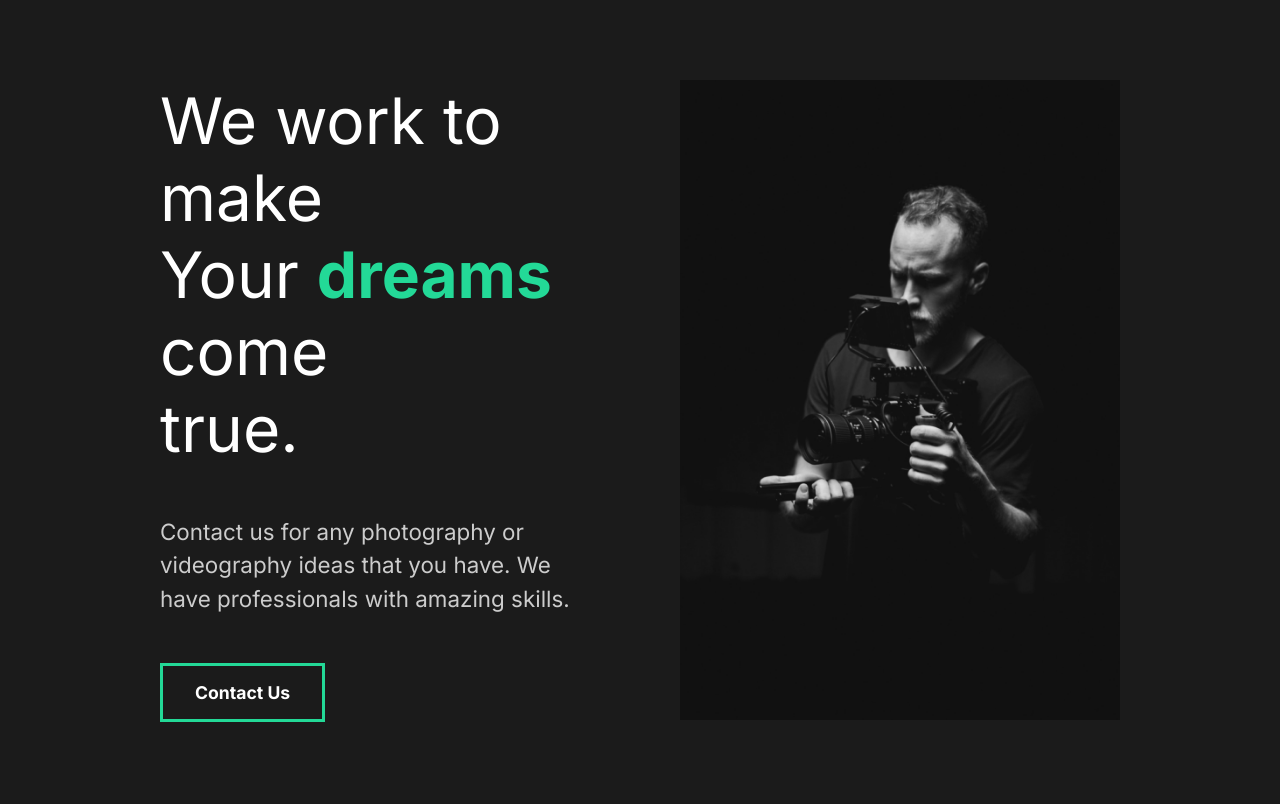
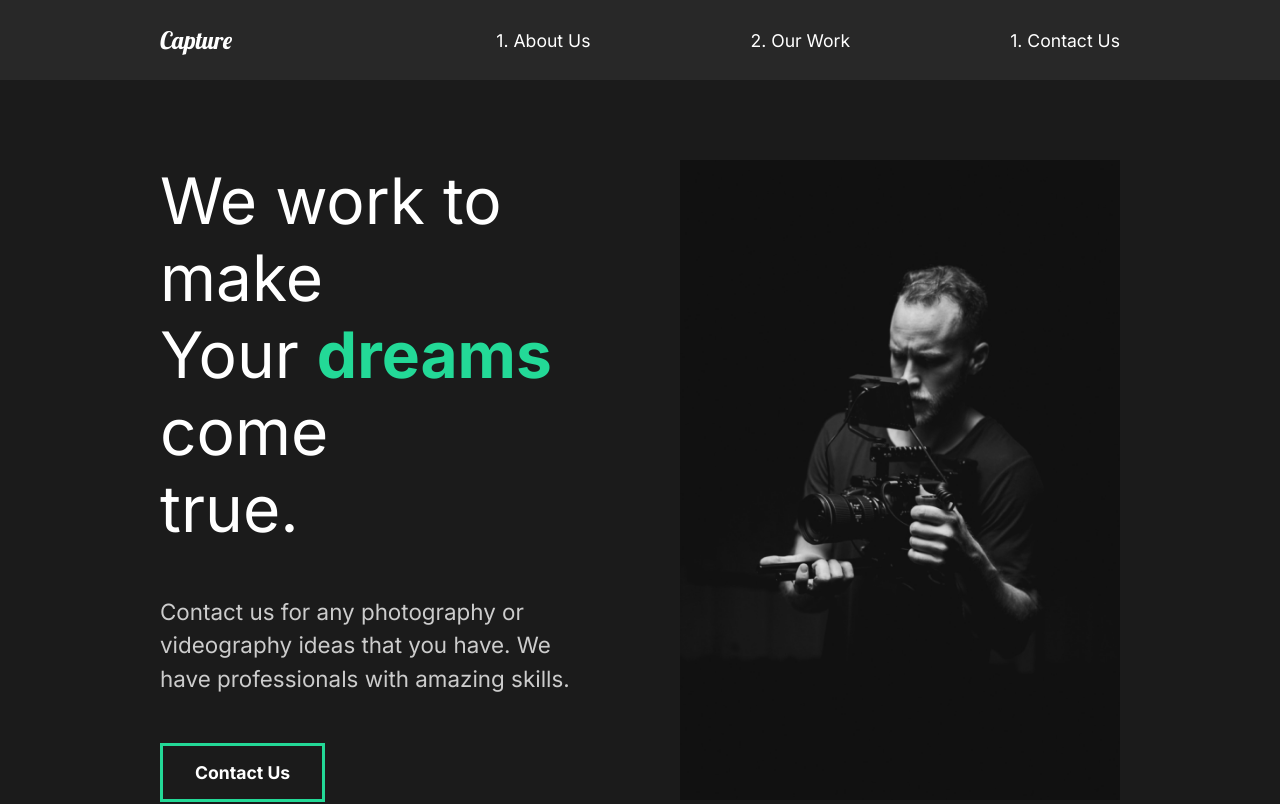
Before and after one commit to shayan-ameen-dev/capture, a React (Create React App) app: page / in a window 1280 px wide. Shown: the top 804 px of the page. Built offline with nearby package versions, Linux system fonts and the light colour scheme.

Commit message:
creating nav

```diff
--- a/src/App.js
+++ b/src/App.js
@@ -1,11 +1,13 @@
 import GlobalStyle from './components/GlobalStyle';
 
+import Nav from './components/Nav';
 import AboutUs from './pages/AboutUs';
 
 const App = () => {
   return (
     <div className='App'>
       <GlobalStyle />
+      <Nav />
       <AboutUs />
     </div>
   );
--- /dev/null
+++ b/src/components/Nav.js
@@ -0,0 +1,57 @@
+import styled from 'styled-components';
+
+const Nav = () => {
+  return (
+    <StyledNav>
+      <h1>
+        <a id='logo' href='#'>
+          Capture
+        </a>
+      </h1>
+      <ul>
+        <li>
+          <a href='#'>1. About Us</a>
+        </li>
+        <li>
+          <a href='#'>2. Our Work</a>
+        </li>
+        <li>
+          <a href='#'>1. Contact Us</a>
+        </li>
+      </ul>
+    </StyledNav>
+  );
+};
+
+const StyledNav = styled.nav`
+  min-height: 10vh;
+  display: flex;
+  margin: auto;
+  justify-content: space-between;
+  align-items: center;
+  padding: 1rem 10rem;
+  background: #282828;
+
+  #logo {
+    font-size: 1.5rem;
+    font-family: 'Lobster', cursive;
+    font-weight: lighter;
+  }
+
+  ul {
+    display: flex;
+    list-style: none;
+  }
+
+  li {
+    padding-left: 10rem;
+    position: relative;
+  }
+
+  a {
+    color: white;
+    text-decoration: none;
+  }
+`;
+
+export default Nav;
```
